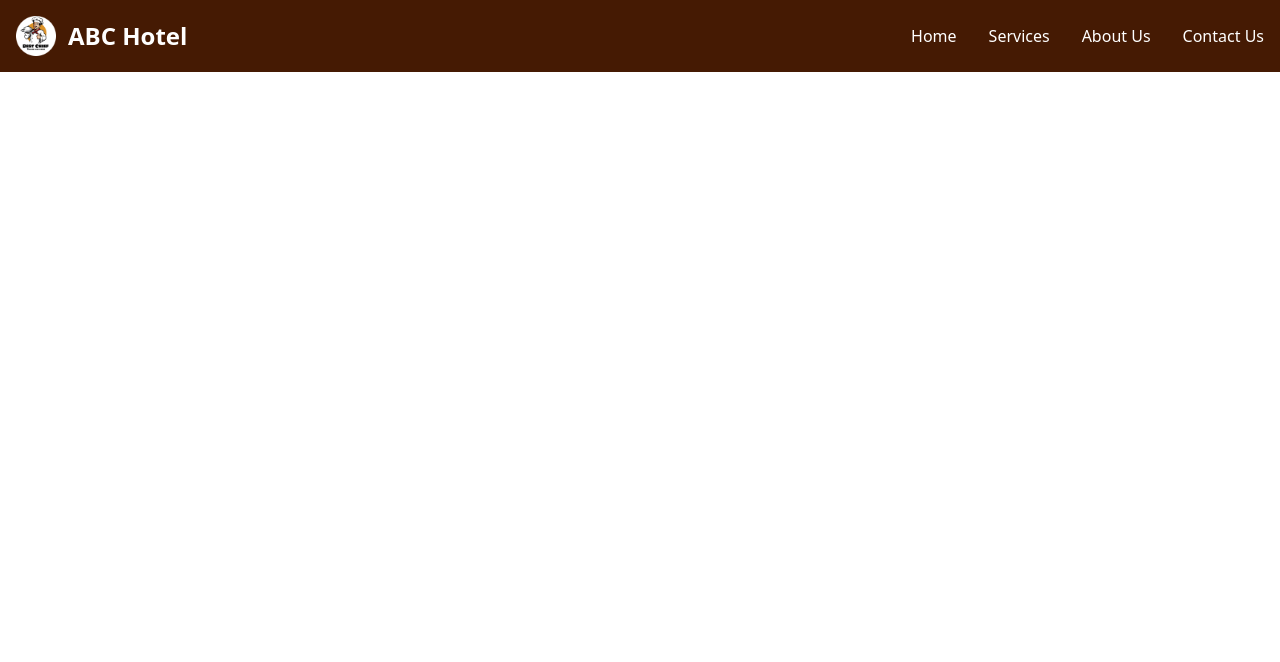
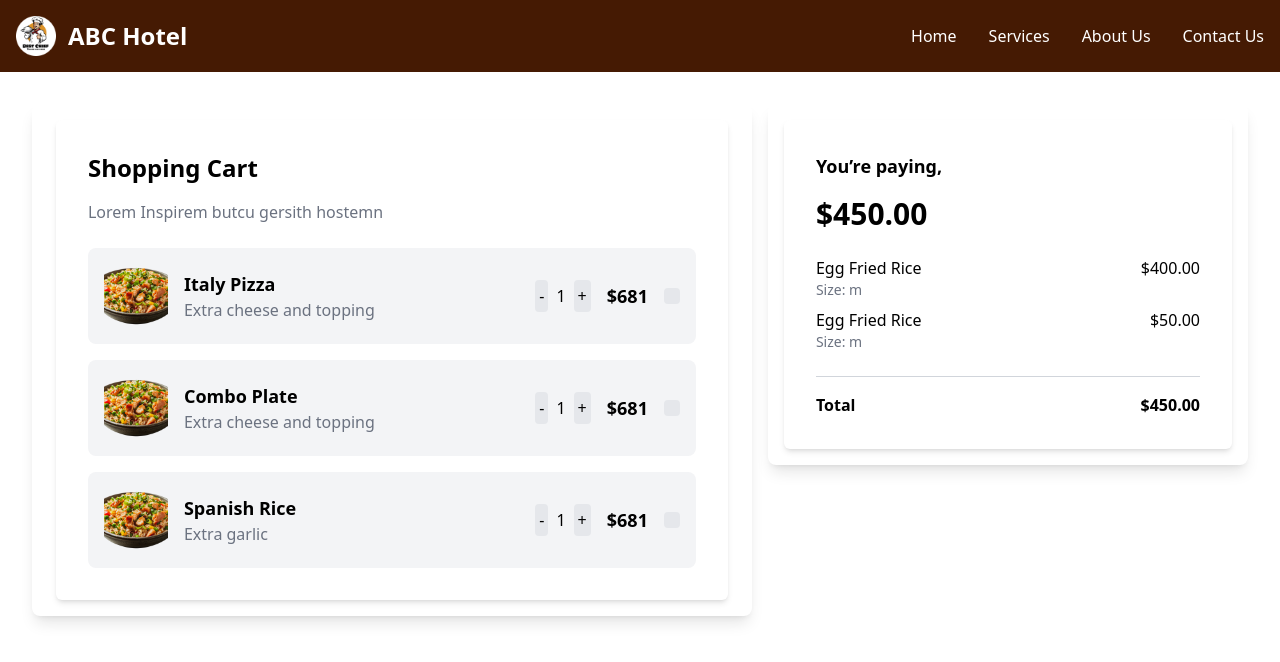
Before and after one commit to Malith212/abchotel, a React (Create React App) app: page /shopping in a window 1280 px wide. Shown: the top 662 px of the page. Built offline with nearby package versions, Linux system fonts and the light colour scheme.

Commit message:
shopping page

```diff
--- a/src/App.js
+++ b/src/App.js
@@ -9,6 +9,7 @@ import ItemMenuPageCustomer from "./Pages/ItemMenuPageCustomer";
 import HotelMenuCustomerPage from "./Pages/HotelMenuCustomerPage";
 import Navbar from "./components/navbar";
 import PaymentPage from "./Pages/PaymentPage";
+import ShoppingPage from "./Pages/ShoppingPage";
 
 function App() {
   return (
@@ -26,6 +27,7 @@ function App() {
       <Route path="/hotelMenuPageCustomer" element={<HotelMenuCustomerPage/>}></Route>
       <Route path="/navbar" element={<Navbar/>}></Route>
       <Route path="/payment" element={<PaymentPage/>}></Route>
+      <Route path="/shopping" element={<ShoppingPage/>}></Route>
     </Routes>
     </BrowserRouter>
 
--- a/src/Pages/PaymentPage.js
+++ b/src/Pages/PaymentPage.js
@@ -4,12 +4,14 @@ import PaymentSummary from "../components/Customer/PaymentSummary";
 function PaymentPage() {
   return (
     <>
-      <div className="min-h-screen bg-gray-100 p-8">
-        <div className="flex flex-col md:flex-row gap-8 justify-center">
-          {/* Call PaymentForm component */}
+      <div className="flex flex-col lg:flex-row justify-center items-start gap-4 max-w-7xl mx-auto p-4 lg:p-8">
+
+        <div className="w-full lg:w-3/5 bg-white p-4 rounded-lg shadow-lg">
           <PaymentForm />
+        </div>
 
-          {/* Call PaymentSummary component */}
+        {/* Payment Summary Section */}
+        <div className="w-full lg:w-2/5 bg-white p-4 rounded-lg shadow-lg">
           <PaymentSummary />
         </div>
       </div>
--- /dev/null
+++ b/src/Pages/ShoppingPage.js
@@ -0,0 +1,21 @@
+import React from 'react';
+import ShoppingCart from '../components/Customer/ShoppingCart';
+import PaymentSummary from '../components/Customer/PaymentSummary';
+
+const ShoppingPage = () => {
+  return (
+    <div className="flex flex-col lg:flex-row justify-center items-start gap-4 max-w-7xl mx-auto p-4 lg:p-8">
+      {/* Shopping Cart Section */}
+      <div className="w-full lg:w-3/5 bg-white p-4 rounded-lg shadow-lg">
+        <ShoppingCart />
+      </div>
+
+      {/* Payment Summary Section */}
+      <div className="w-full lg:w-2/5 bg-white p-4 rounded-lg shadow-lg">
+        <PaymentSummary />
+      </div>
+    </div>
+  );
+};
+
+export default ShoppingPage;
--- /dev/null
+++ b/src/components/Customer/ShoppingCart.jsx
@@ -0,0 +1,62 @@
+import React from 'react';
+import riceImg from '../../assets/delicious-chicken-fried-rice-with-vegetables-and-herbs-cut-out-stock-png.webp';
+
+const ShoppingCart = () => {
+  const cartItems = [
+    {
+      id: 1,
+      name: 'Italy Pizza',
+      description: 'Extra cheese and topping',
+      price: 681,
+      quantity: 1,
+      imageUrl: riceImg, // Add your image paths here
+    },
+    {
+      id: 2,
+      name: 'Combo Plate',
+      description: 'Extra cheese and topping',
+      price: 681,
+      quantity: 1,
+      imageUrl: riceImg,
+    },
+    {
+      id: 3,
+      name: 'Spanish Rice',
+      description: 'Extra garlic',
+      price: 681,
+      quantity: 1,
+      imageUrl: riceImg,
+    },
+  ];
+
+  return (
+    <div className="p-8 bg-white rounded-md shadow-md max-w-2xl mx-auto">
+      <h1 className="text-2xl font-bold mb-4">Shopping Cart</h1>
+      <p className="text-gray-500 mb-6">Lorem Inspirem butcu gersith hostemn</p>
+      <div className="space-y-4">
+        {cartItems.map((item) => (
+          <div key={item.id} className="flex items-center justify-between p-4 bg-gray-100 rounded-lg">
+            <div className="flex items-center">
+              <img src={item.imageUrl} alt={item.name} className="w-16 h-16 object-cover rounded-md" />
+              <div className="ml-4">
+                <h2 className="font-semibold text-lg">{item.name}</h2>
+                <p className="text-gray-500">{item.description}</p>
+              </div>
+            </div>
+            <div className="flex items-center space-x-4">
+              <div className="flex items-center">
+                <button className="p-1 bg-gray-200 rounded">-</button>
+                <span className="px-2">{item.quantity}</span>
+                <button className="p-1 bg-gray-200 rounded">+</button>
+              </div>
+              <p className="text-lg font-semibold">${item.price}</p>
+              <button className="p-2 bg-gray-200 rounded"><i className="fas fa-trash"></i></button>
+            </div>
+          </div>
+        ))}
+      </div>
+    </div>
+  );
+};
+
+export default ShoppingCart;
```
Also changed, not shown: src/assets/delicious-chicken-fried-rice-with-vegetables-and-herbs-cut-out-stock-png.webp (added).
